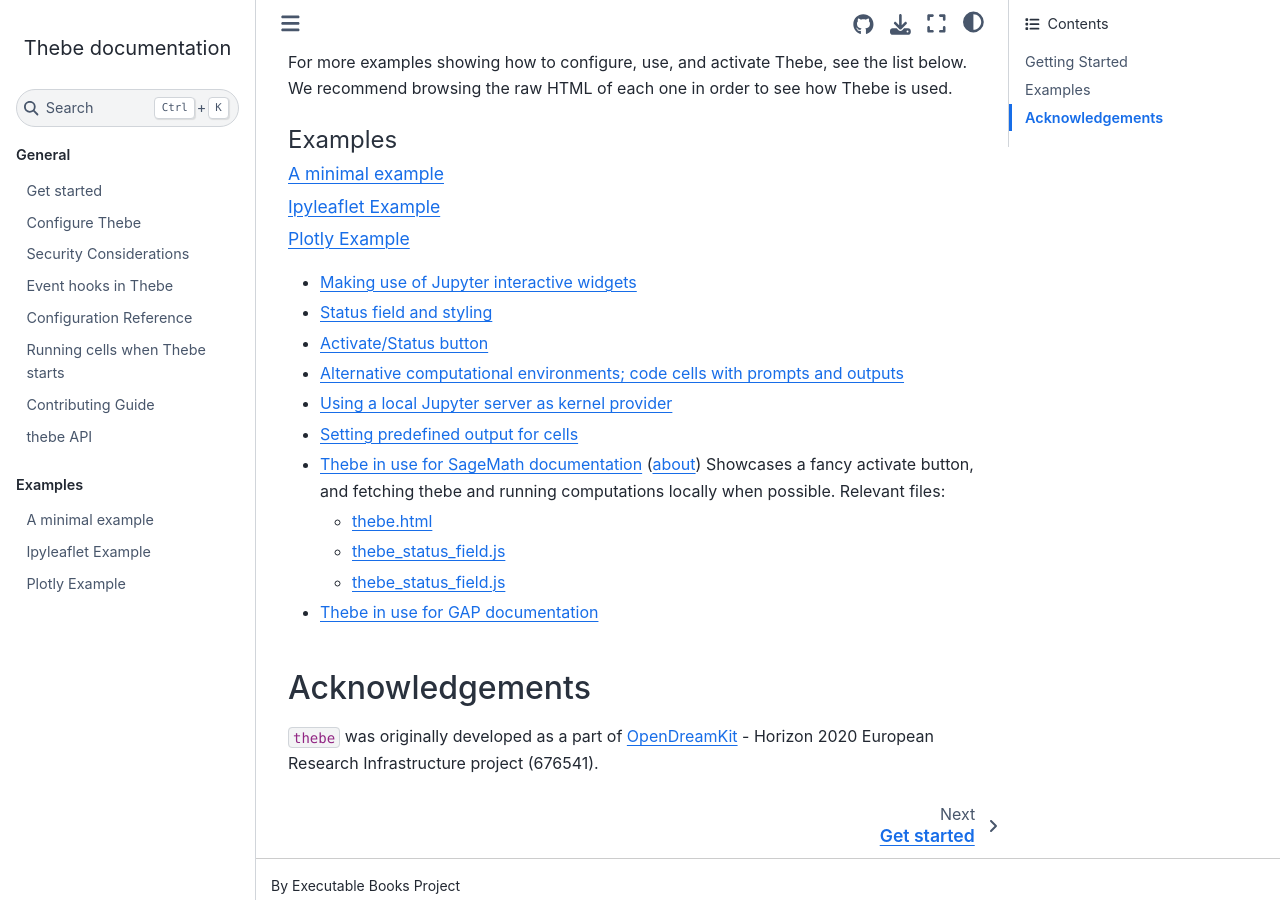
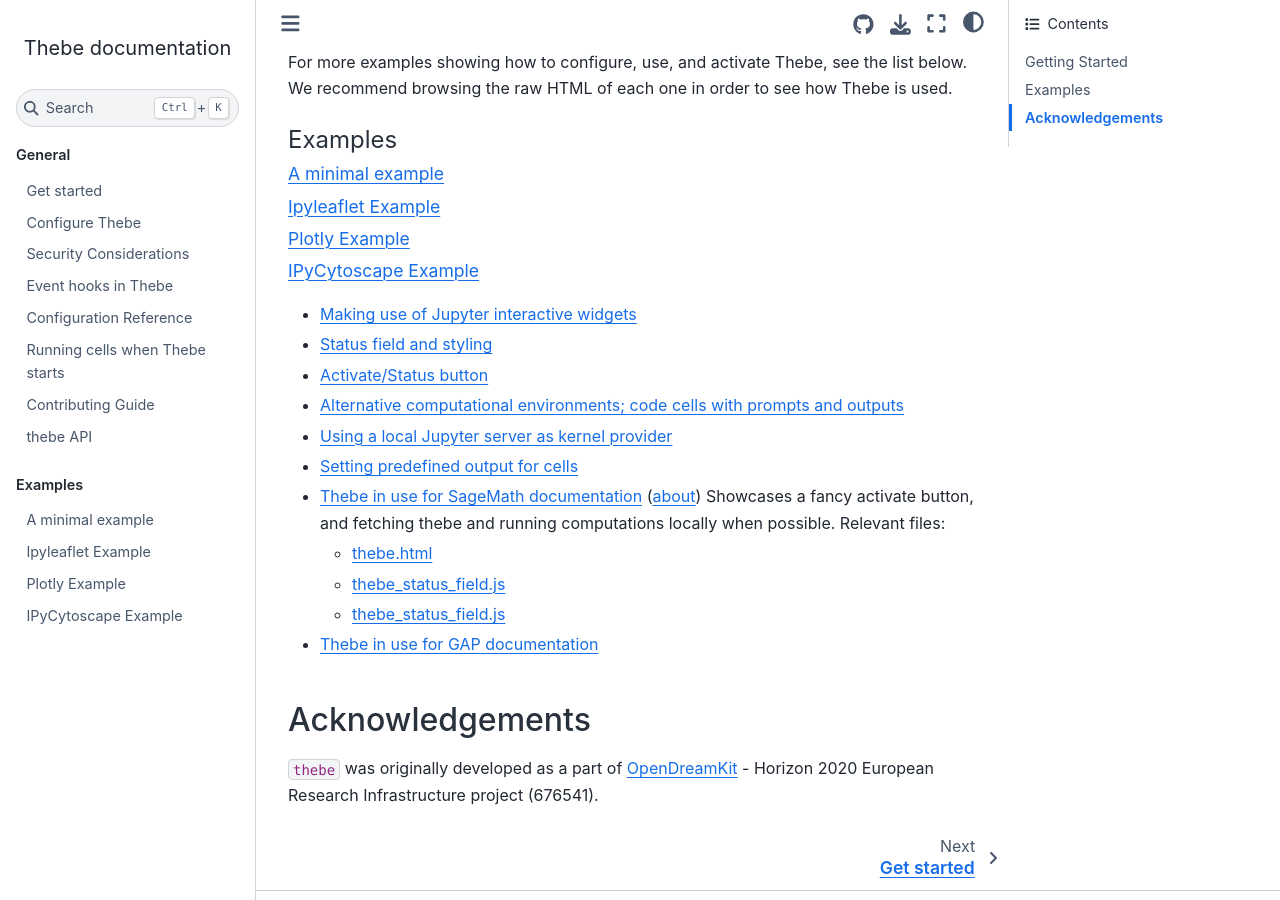
Before and after one commit to jupyter-book/thebe, a Sphinx documentation site: the page built from docs/index.rst, in a window 1280 px wide and 900 px high, scrolled down 834 px. Built offline with Sphinx 7.4.7 and the Sphinx Book theme 1.1.4, drawn with Linux system fonts in a browser that asks for light colours; comment, search, counter and statistics services are not loaded.

Commit message:
Move ipycytoscape example to examples section, add example to toc

```diff
--- a/docs/index.rst
+++ b/docs/index.rst
@@ -88,6 +88,7 @@
    examples/minimal_example
    examples/ipyleaflet_example
    examples/plotly-example
+   examples/ipycytoscape_example
 
 * `Making use of Jupyter interactive widgets <_static/widgets.html>`_
 * `Status field and styling <_static/status_field.html>`_
```
Also changed, not shown: docs/examples/ipycytoscape_example.rst (renamed from docs/ipycytoscape_example.rst).
